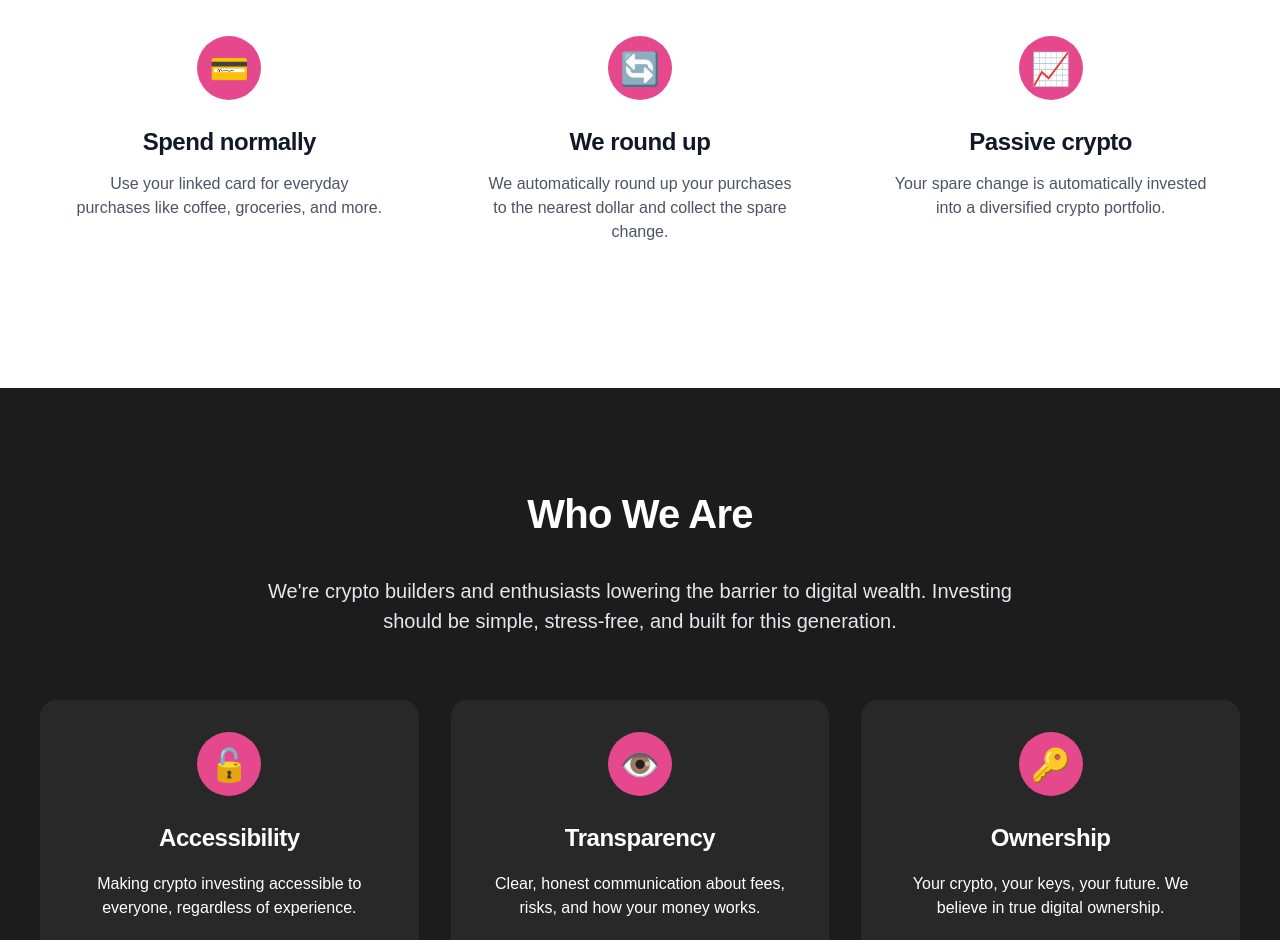
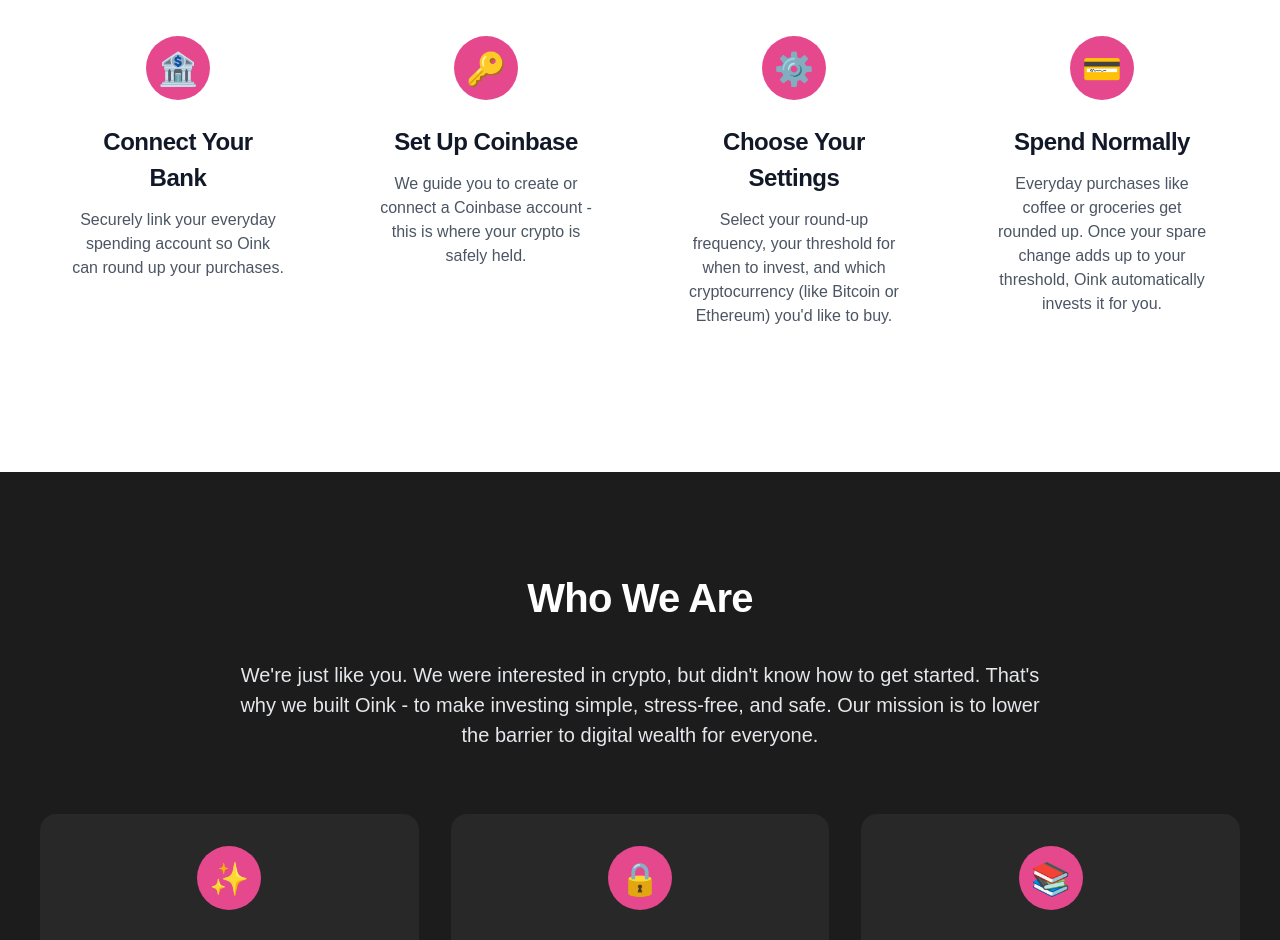
Before and after one commit to ThomasCaneday/oink-waiting-list, a React (Vite) app: page / in a window 1280 px wide. Shown: the part 1060-2000 px from the top of the page. Built offline with nearby package versions, Linux system fonts and the light colour scheme; no server answers.

Commit message:
Update: simpler language and updated how it works

```diff
--- a/src/App.jsx
+++ b/src/App.jsx
@@ -61,20 +61,30 @@
       <section className="how-it-works">
         <h2>How It Works</h2>
         <div className="steps-grid">
+          {/* <div className="step">
+            <div className="step-icon">📝</div>
+            <h3>Create Your Account</h3>
+            <p>Sign up in minutes with your name, email, and a secure password. No crypto knowledge needed.</p>
+          </div> */}
+          <div className="step">
+            <div className="step-icon">🏦</div>
+            <h3>Connect Your Bank</h3>
+            <p>Securely link your everyday spending account so Oink can round up your purchases.</p>
+          </div>
+          <div className="step">
+            <div className="step-icon">🔑</div>
+            <h3>Set Up Coinbase</h3>
+            <p>We guide you to create or connect a Coinbase account - this is where your crypto is safely held.</p>
+          </div>
+          <div className="step">
+            <div className="step-icon">⚙️</div>
+            <h3>Choose Your Settings</h3>
+            <p>Select your round-up frequency, your threshold for when to invest, and which cryptocurrency (like Bitcoin or Ethereum) you'd like to buy.</p>
+          </div>
           <div className="step">
             <div className="step-icon">💳</div>
-            <h3>Spend normally</h3>
-            <p>Use your linked card for everyday purchases like coffee, groceries, and more.</p>
-          </div>
-          <div className="step">
-            <div className="step-icon">🔄</div>
-            <h3>We round up</h3>
-            <p>We automatically round up your purchases to the nearest dollar and collect the spare change.</p>
-          </div>
-          <div className="step">
-            <div className="step-icon">📈</div>
-            <h3>Passive crypto</h3>
-            <p>Your spare change is automatically invested into a diversified crypto portfolio.</p>
+            <h3>Spend Normally</h3>
+            <p>Everyday purchases like coffee or groceries get rounded up. Once your spare change adds up to your threshold, Oink automatically invests it for you.</p>
           </div>
         </div>
       </section>
@@ -82,21 +92,22 @@
       <section className="brand-story">
         <h2>Who We Are</h2>
         <p className="mission">
-          We're crypto builders and enthusiasts lowering the barrier to digital wealth.
-          Investing should be simple, stress-free, and built for this generation.
+          We're just like you. We were interested in crypto, but didn't know how to get started.
+          That's why we built Oink - to make investing simple, stress-free, and safe.
+          Our mission is to lower the barrier to digital wealth for everyone.
         </p>
         <div className="values-grid">
           <div className="value">
-            <h3>Accessibility</h3>
-            <p>Making crypto investing accessible to everyone, regardless of experience.</p>
+            <h3>Simplicity</h3>
+            <p>No fancy jargon - just a clean path to automate responsible investments into crypto.</p>
           </div>
           <div className="value">
-            <h3>Transparency</h3>
-            <p>Clear, honest communication about fees, risks, and how your money works.</p>
+            <h3>Safety</h3>
+            <p>Your money and information are protected through bank-level security and regulated partners.</p>
           </div>
           <div className="value">
-            <h3>Ownership</h3>
-            <p>Your crypto, your keys, your future. We believe in true digital ownership.</p>
+            <h3>Education</h3>
+            <p>We provide short, easy-to-understand explainers so you always know what's happening with your money.</p>
           </div>
         </div>
       </section>
@@ -163,7 +174,7 @@
           </div>
           <div className="faq-item">
             <h3>How do I get started?</h3>
-            <p>Join our waitlist and you'll be among the first to know when we launch. Once live, simply connect your bank account, customize your round-up preferences, and start investing automatically.</p>
+            <p>Join our waitlist and be the first to know when we launch. Once live, simply connect your bank account, customize your round-up preferences, and start investing automatically.</p>
           </div>
           <div className="faq-item">
             <h3>Can I withdraw my investments anytime?</h3>
--- a/src/index.css
+++ b/src/index.css
@@ -253,8 +253,9 @@
 
 .steps-grid {
   display: grid;
-  grid-template-columns: repeat(3, 1fr);
+  grid-template-columns: repeat(auto-fit, minmax(300px, 1fr));
   gap: 2rem;
+  justify-items: center;
   max-width: 1200px;
   margin: 0 auto;
 }
@@ -336,7 +337,7 @@
 }
 
 .value:nth-child(1)::before {
-  content: '🔓';
+  content: '✨';
   font-size: 32px;
   display: flex;
   align-items: center;
@@ -344,7 +345,7 @@
 }
 
 .value:nth-child(2)::before {
-  content: '👁️';
+  content: '🔒';
   font-size: 32px;
   display: flex;
   align-items: center;
@@ -352,7 +353,7 @@
 }
 
 .value:nth-child(3)::before {
-  content: '🔑';
+  content: '📚';
   font-size: 32px;
   display: flex;
   align-items: center;
@@ -1294,3 +1295,17 @@
 }
 .alert-success { color: var(--pink-600); }
 .alert-error   { color: #e11d48; }      /* rose‑700 */
+
+/* Center the last row of 2 steps in the 3-column .steps-grid on desktop */
+@media (min-width: 1025px) {
+  .steps-grid {
+    display: grid;
+    grid-template-columns: repeat(4, 1fr);
+  }
+  .steps-grid > *:nth-child(4):nth-last-child(2) {
+    grid-column: 2;
+  }
+  .steps-grid > *:nth-child(5):nth-last-child(1) {
+    grid-column: 3;
+  }
+}
```
